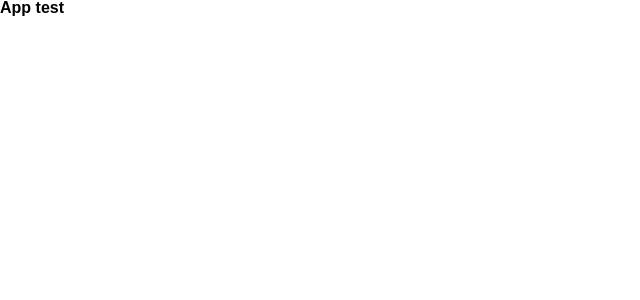
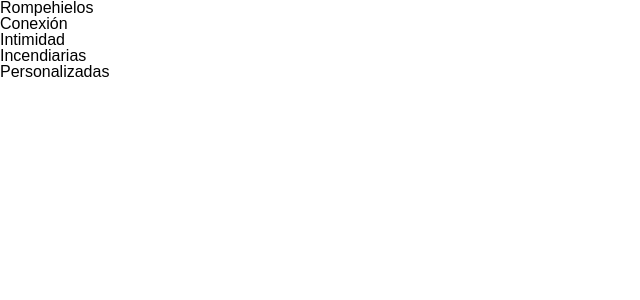
Before and after one commit to StivenTC/Questionary, a React (Create React App) app: page / in a window 1280 px wide. Shown: the top 300 px of the page, without its empty margins (0-640 px from the left). Built offline with nearby package versions, Linux system fonts and the light colour scheme.

Commit message:
Structure

```diff
--- /dev/null
+++ b/jsconfig.json
@@ -0,0 +1,6 @@
+{
+  "compilerOptions": {
+    "baseUrl": "src"
+  },
+  "include": ["src"]
+}
--- a/package.json
+++ b/package.json
@@ -3,14 +3,18 @@
   "version": "0.1.0",
   "private": true,
   "dependencies": {
+    "@jridgewell/sourcemap-codec": "^1.4.14",
+    "@rollup/plugin-terser": "^0.2.1",
     "@testing-library/jest-dom": "^5.16.5",
     "@testing-library/react": "^13.4.0",
     "@testing-library/user-event": "^13.5.0",
     "react": "^18.2.0",
     "react-dom": "^18.2.0",
+    "react-icons": "^4.7.1",
     "react-router-dom": "^6.6.1",
     "react-scripts": "^5.0.1",
     "sass": "^1.57.1",
+    "svgo": "^3.0.2",
     "web-vitals": "^2.1.4"
   },
   "scripts": {
--- a/src/App.js
+++ b/src/App.js
@@ -1,5 +1,5 @@
-import logo from './logo.svg';
-import './sass/app.scss';
+import logo from 'logo.svg';
+import 'sass/app.scss';
 
 function App() {
   return (
--- /dev/null
+++ b/src/components/Header/Header.scss
@@ -0,0 +1 @@
+.home {}
--- a/src/routes.js
+++ b/src/routes.js
@@ -5,8 +5,8 @@ import {
   Routes
 } from "react-router-dom";
 
-import Home from "./scenes/Home/Home"
-import Flow from "./scenes/Flow/Flow"
+import Home from "scenes/Home/Home"
+import Flow from "scenes/Flow/Flow"
 
 export default function BasicExample() {
   return (
--- a/src/sass/app.scss
+++ b/src/sass/app.scss
@@ -8,4 +8,4 @@
 @import "../scenes/Flow/Flow";
 
 // Component
-// @import "../components/layout/header/header";
+@import "../components/header/header";
--- a/src/scenes/Home/Home.js
+++ b/src/scenes/Home/Home.js
@@ -1,10 +1,18 @@
 import React from 'react';
 function Home() {
   return (
-    <div className="home">
-      <h1>App test</h1>
-    </div>
+    <nav className="home">
+      <ul>
+        <li>Rompehielos</li>
+        <li>Conexión</li>
+        <li>Intimidad</li>
+        <li>Incendiarias</li>
+        <li>Personalizadas</li>
+      </ul>
+    </nav>
   );
 }
 
+// conexion, intimidad, rompehielos, incendiarias, custom
+
 export default Home;
```
Also changed, not shown: src/components/Header/Header.js (added, +11 -0 lines), 1 other file (tests, documents, lock files or other folders).
